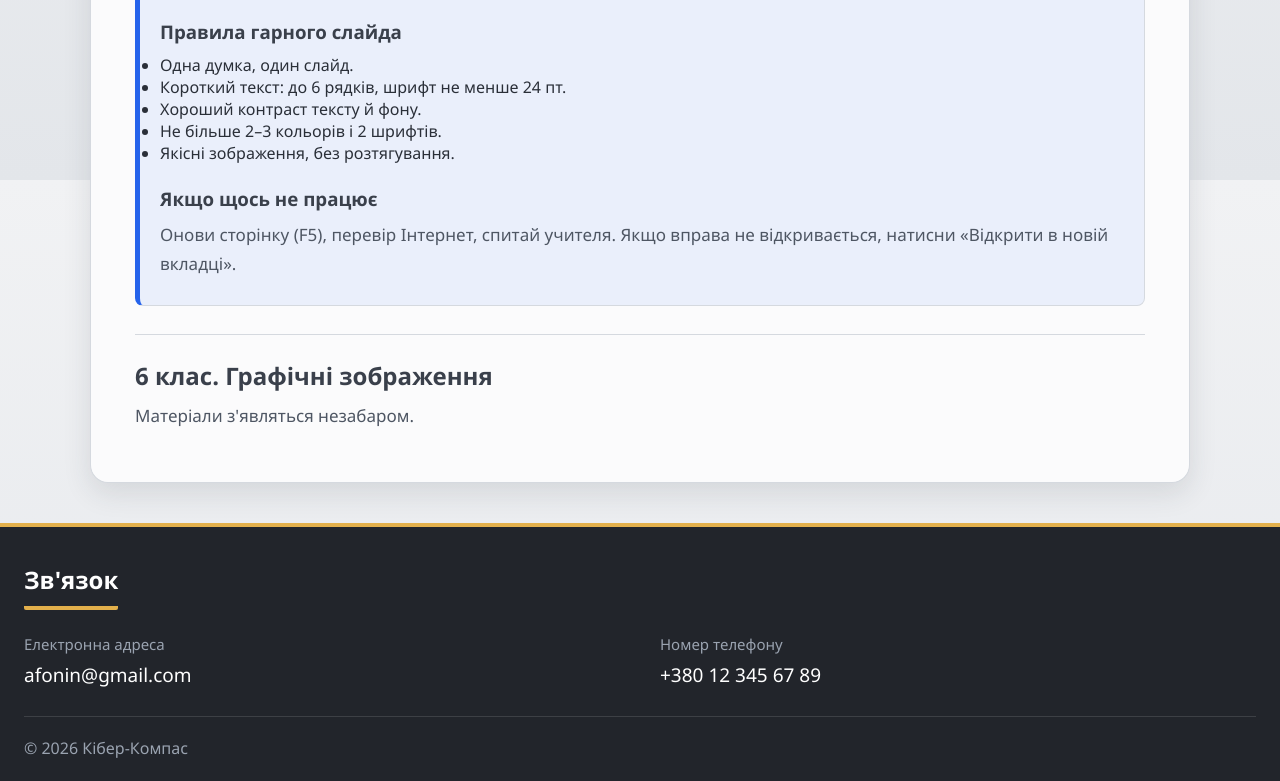
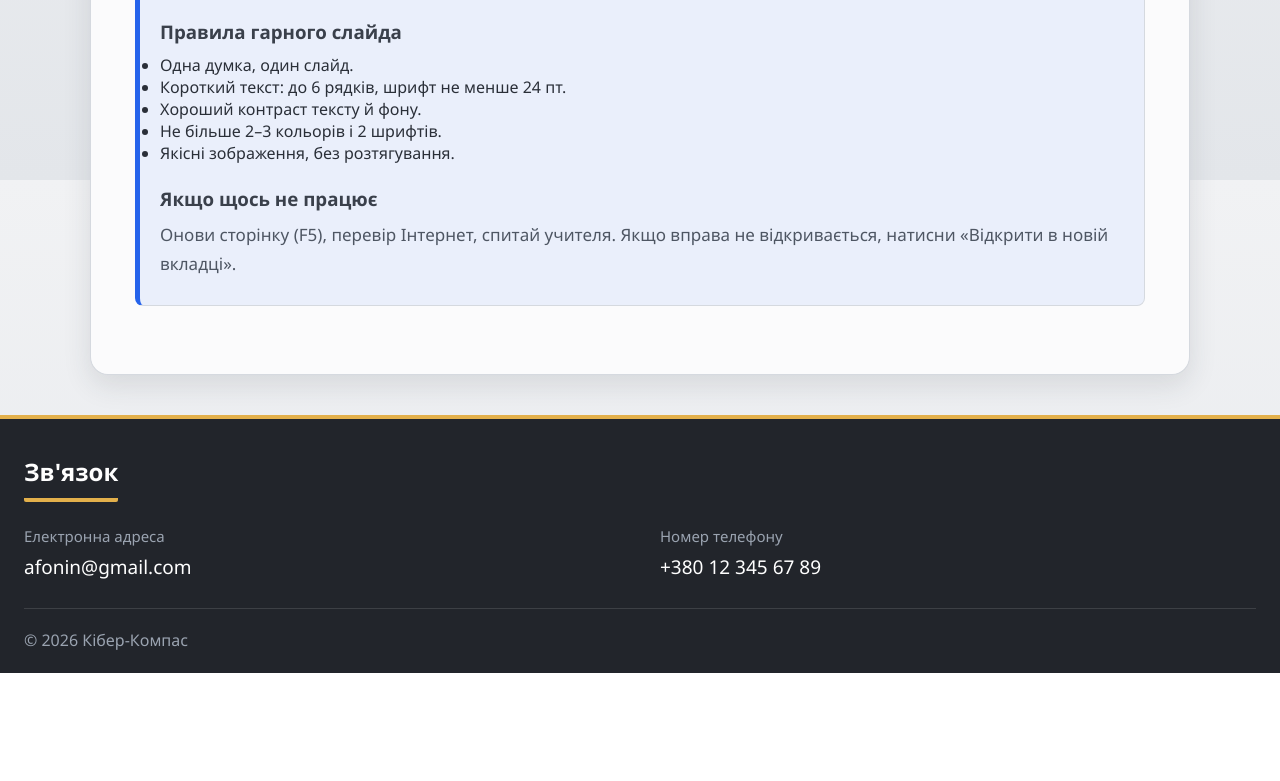
Before and after one commit to afoninan2006-beep/afoninan2006-beep.github.io, a plain HTML site: page interactive.html in a window 1280 px wide. Shown: the part 3020-3801 px from the top of the page. After the commit the page ends 3693 px from the top, so only its background shows below. Drawn offline with Linux system fonts and the light colour scheme.

Commit message:
Update interactive.html

```diff
--- a/interactive.html
+++ b/interactive.html
@@ -169,10 +169,6 @@
       </div>
     </div>
 
-    <div class="material-group">
-      <h2>6 клас. Графічні зображення</h2>
-      <p>Матеріали з'являться незабаром.</p>
-    </div>
 
   </main>
 
```
